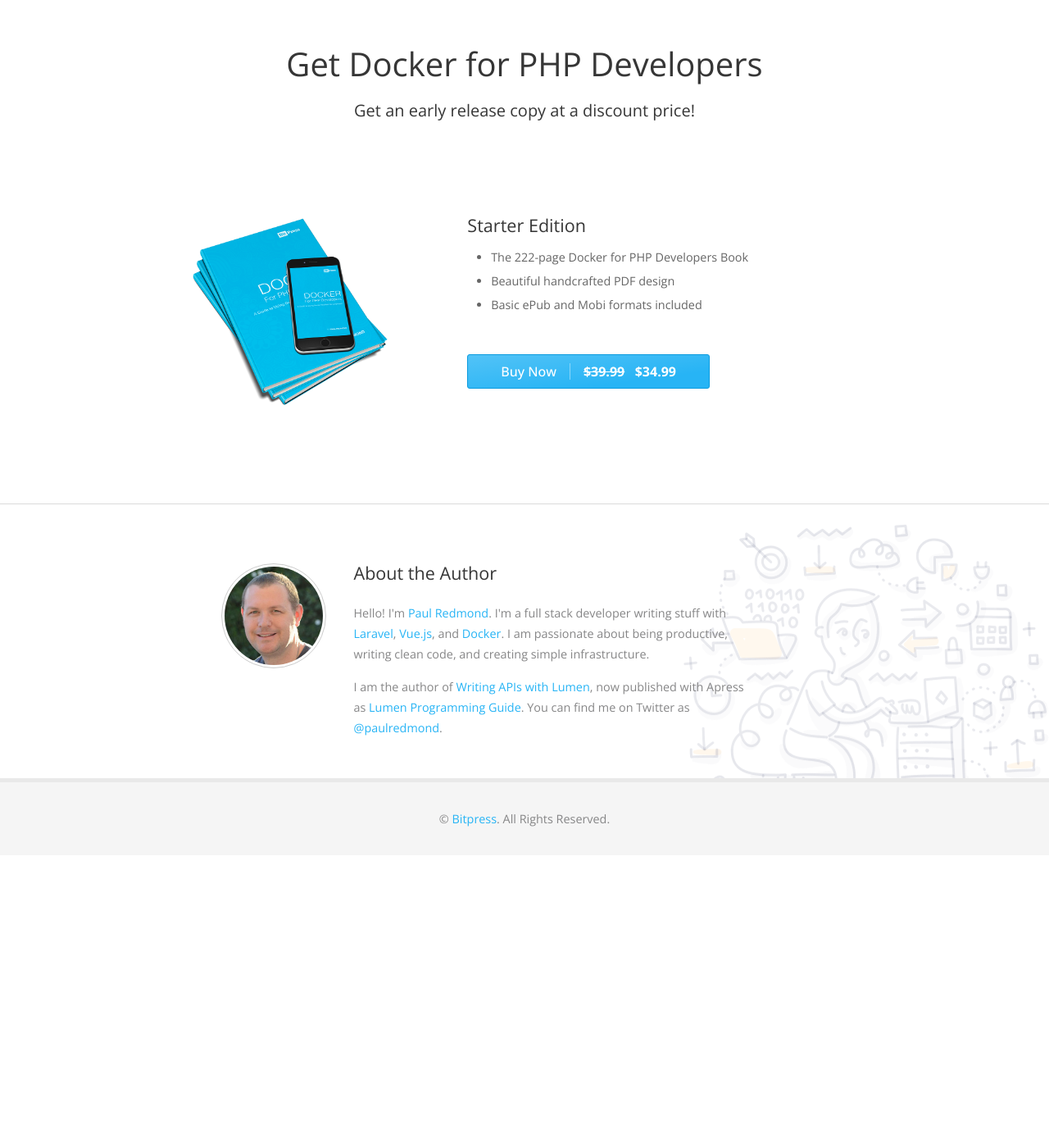
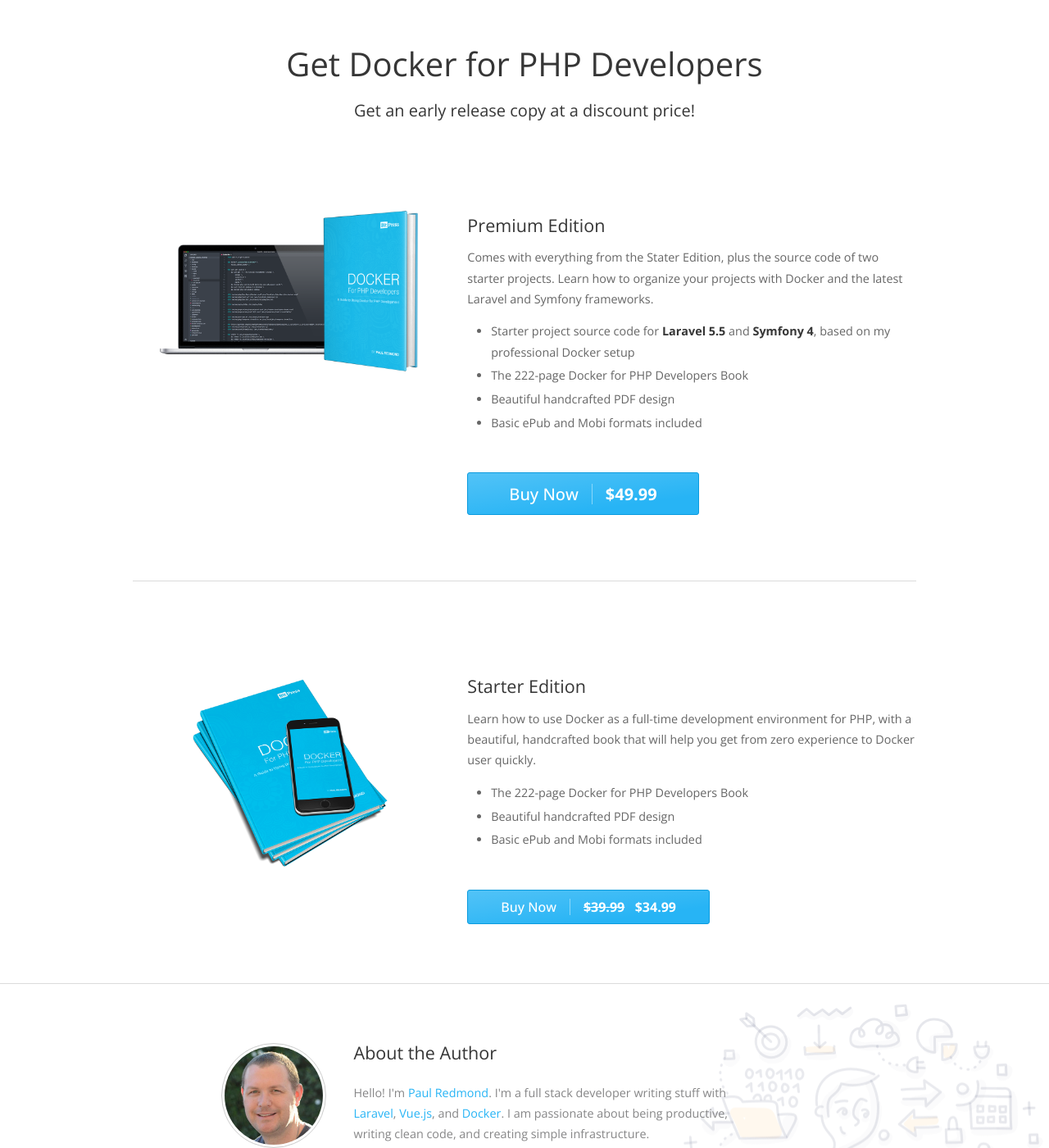
Before and after one commit to bitpressio/bitpressio.github.io, a Jekyll site: the page built from mastering-docker-php.md, in a window 1280 px wide and 1400 px high, scrolled down 4709 px. Shown: the whole window at 82% size. Built offline with Jekyll 4.4.1, drawn with Linux system fonts in a browser that asks for light colours; some web fonts are replaced; before the commit the page ends 5752 px from its top, so only the background shows below that; some of the changed text lies outside the part shown.

Commit message:
Pricing WIP

```diff
--- a/mastering-docker-php.md
+++ b/mastering-docker-php.md
@@ -28,10 +28,12 @@
                         <span>$9</span>
                         Early Access Version
                     </a> -->
-                    <a class="button is-primary mb-1-mobile w-100-mobile mr-1" href="#contents">
-                        Learn More
+                    <a class="button is-primary mb-1-mobile w-100-mobile mr-1" href="#packages">
+                        Buy the Course
                     </a>
-                    <a class="button mb-1-mobile w-100-mobile" href="#sample">Get a Sample</a>
+                    <a class="button mb-1-mobile w-100-mobile" href="#sample">
+                        Get a Sample
+                    </a>
                 </p>
             </div>
         </div>
@@ -531,7 +533,7 @@
 <hr>
 
 <!-- Early release buy now -->
-<section class="section buy-now white-bg">
+<section class="section buy-now white-bg" id="packages">
     <div class="container">
         <div class="content">
             <h1 class="title has-text-centered" style="font-size: 2.5rem">
@@ -542,10 +544,31 @@
                 <div class="column is-10 is-offset-1">
                     <div class="columns is-multiline chapter-summary">
                         <div class="column is-5 has-text-centered">
-                            <img src="/assets/images/docker-book/docker-book-stack-with-phone-product.png" alt="Docker for PHP Developers Essentials" class="img-fit" />
+                            <img src="/assets/images/docker-book/package-premium-edition2.png" alt="Docker for PHP Developers Premium Edition" class="img-fit" />
+                        </div>
+                        <div class="column is-7 pt-3">
+                            <h3>Premium Edition</h3>
+                            <p>Comes with everything from the Stater Edition, plus the source code of two starter projects. Learn how to organize your projects with Docker and the latest Laravel and Symfony frameworks.</p>
+                            <ul class="mb-3">
+                                <li>Starter project source code for <strong>Laravel 5.5</strong> and <strong>Symfony 4</strong>, based on my professional Docker setup</li>
+                                <li>The 222-page Docker for PHP Developers Book</li>
+                                <li>Beautiful handcrafted PDF design</li>
+                                <li>Basic ePub and Mobi formats included</li>
+                            </ul>
+                            <div>
+                                <a class="button is-primary is-buy-now is-medium" href="https://gum.co/docker-php/laravel-news">
+                                    Buy Now
+                                    <span class="price">$49.99</span>
+                                </a>
+                            </div>
+                        </div>
+                        <div class="column is-12 mt-2 mb-2"><hr></div>
+                        <div class="column is-5 has-text-centered">
+                            <img src="/assets/images/docker-book/docker-book-stack-with-phone-product.png" alt="Docker for PHP Developers Starter Edition" class="img-fit" />
                         </div>
                         <div class="column is-7 pt-3">
                             <h3>Starter Edition</h3>
+                            <p>Learn how to use Docker as a full-time development environment for PHP, with a beautiful, handcrafted book that will help you get from zero experience to Docker user quickly.</p>
                             <ul class="mb-3">
                                 <li>The 222-page Docker for PHP Developers Book</li>
                                 <li>Beautiful handcrafted PDF design</li>
```
Also changed, not shown: assets/images/docker-book/book-plus-starter-projects.png (added), assets/images/docker-book/package-premium-edition.png (added), assets/images/docker-book/package-premium-edition2.png (added), assets/images/docker-book/package-starter-edition.png (added), assets/images/docker-book/package-starter-edition2.png (added).
